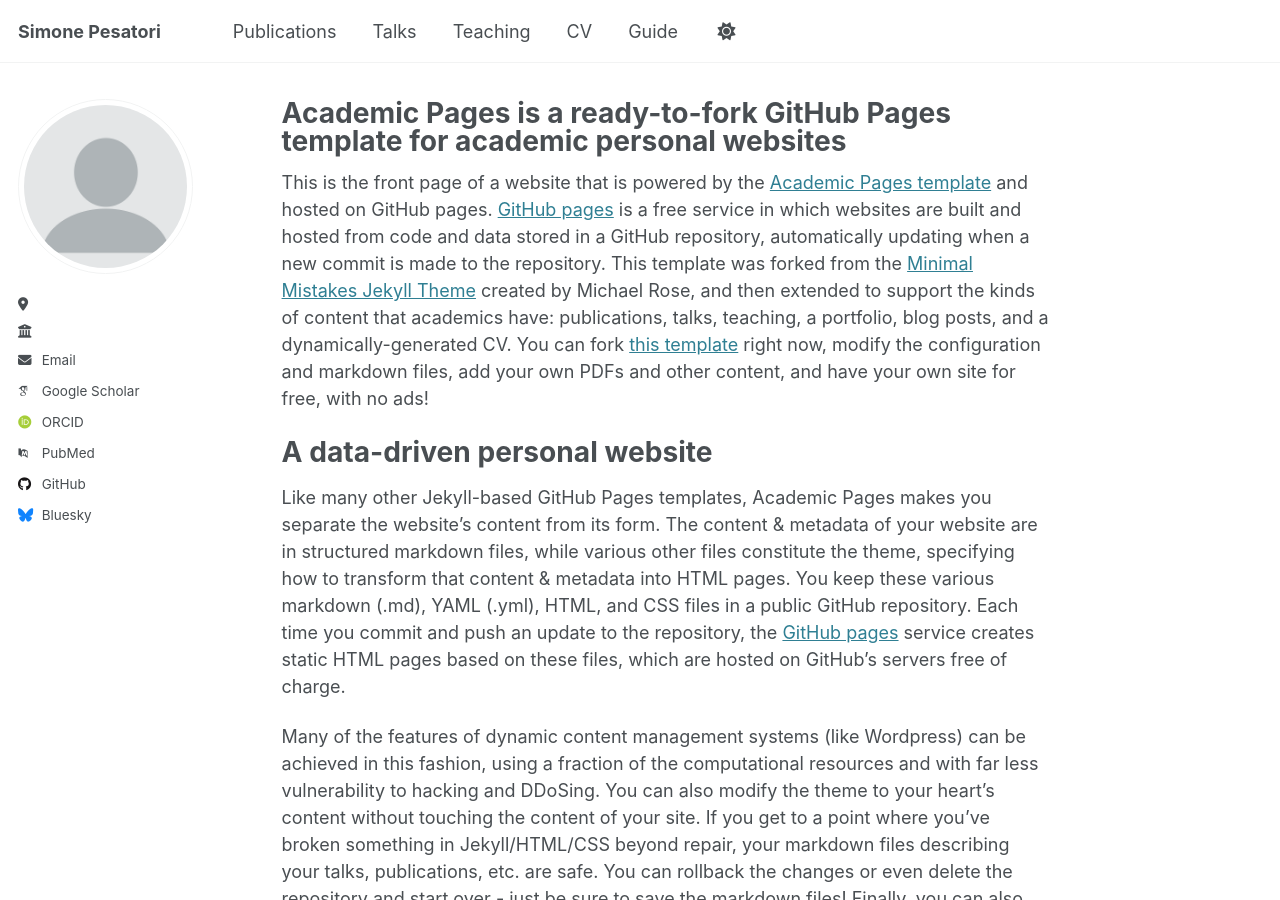
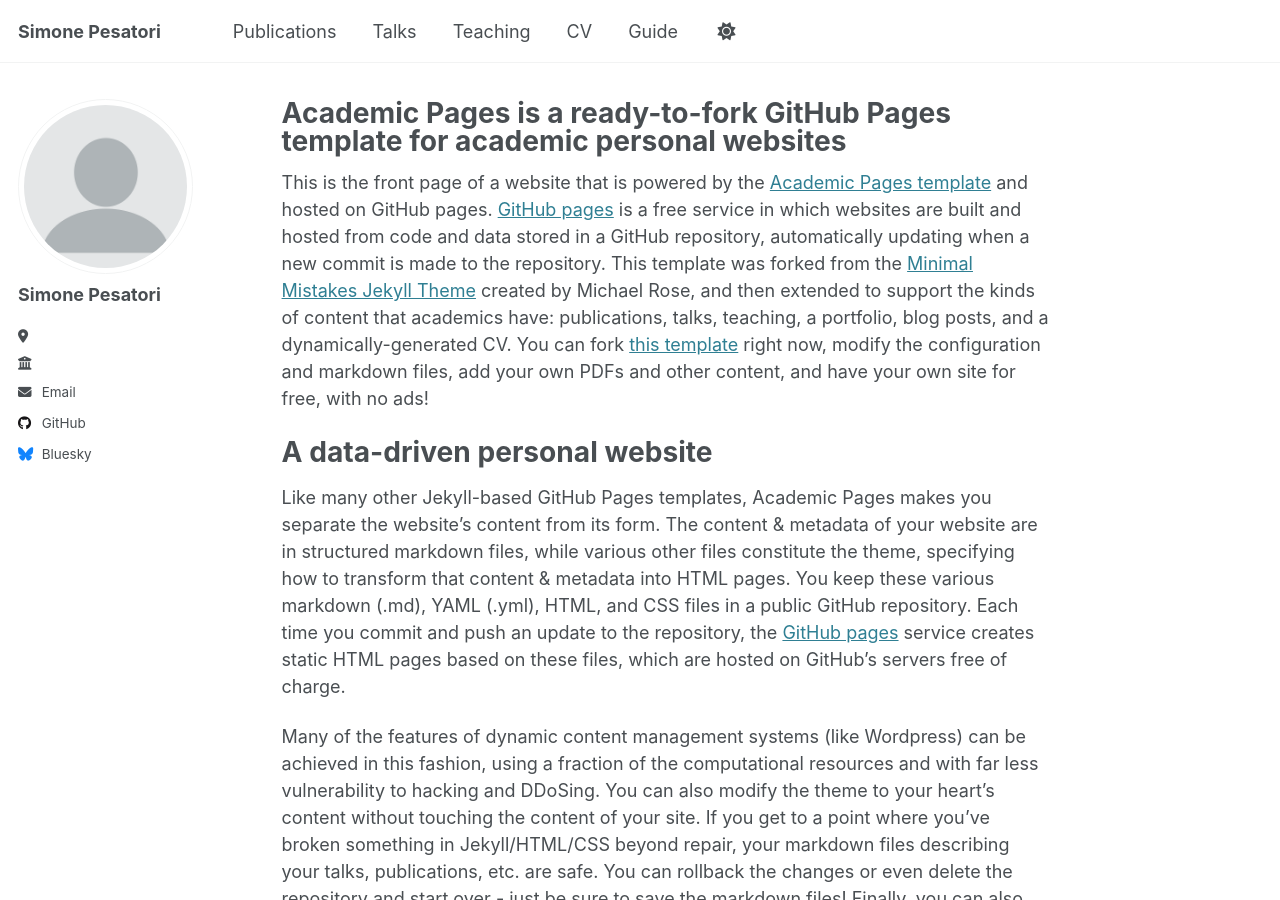
Before and after one commit to simonepesatori/simonepesatori.github.io, a Jekyll site: the page built from _pages/about.md, in a window 1280 px wide and 900 px high. Built offline with Jekyll 4.4.1, drawn with Linux system fonts in a browser that asks for light colours; some web fonts are replaced; a file with an impossible date is left out; part of the change alters nothing that is shown.

Commit message:
Update _config.yml

```diff
--- a/_config.yml
+++ b/_config.yml
@@ -15,7 +15,7 @@ name                     : &name "Simone Pesatori"
 description              : &description "I obtained my PhD at the University of Roma Tre in March 2025"
 url                      : https://simonepesatori.github.io # the base hostname & protocol for your site e.g. "https://[your GitHub username].github.io"
 baseurl                  : "" # the subpath of your site, e.g. "/blog"
-repository               : "academicpages/academicpages.github.io"
+repository               : "simonepesatori/simonepesatori.github.io"
 
 # Site Author - The following control what appear as part of the author content on the side bar.
 #               If a field is blank the icon and link will not appear, otherwise it will be shown.
@@ -23,21 +23,21 @@ repository               : "academicpages/academicpages.github.io"
 author:
   # Biographic information
   avatar           : "profile.png"
-  name             : ""
-  pronouns         : # example: "she/her"
+  name             : "Simone Pesatori"
+  pronouns         : # ""
   bio              : ""
   location         : ""
   employer         : ""
   uri              : # URL
-  email            : "none@example.org"
+  email            : "simone.pesatori@uniroma3.it"
 
   # Academic websites
   arxiv            : # URL - Update with the correct link to your profile
-  googlescholar    : "https://scholar.google.com/citations?user=PS_CX0AAAAAJ"
+  googlescholar    : # "https://scholar.google.com/citations?user=PS_CX0AAAAAJ"
   impactstory      : # URL
-  orcid            : "http://orcid.org/yourorcidurl"
+  orcid            : #"http://orcid.org/yourorcidurl"
   semantic         : # URL
-  pubmed           : "https://www.ncbi.nlm.nih.gov/pubmed/?term=john+snow"
+  pubmed           : # "https://www.ncbi.nlm.nih.gov/pubmed/?term=john+snow"
   researchgate     : # URL
   scopus           : # URL
 
```
